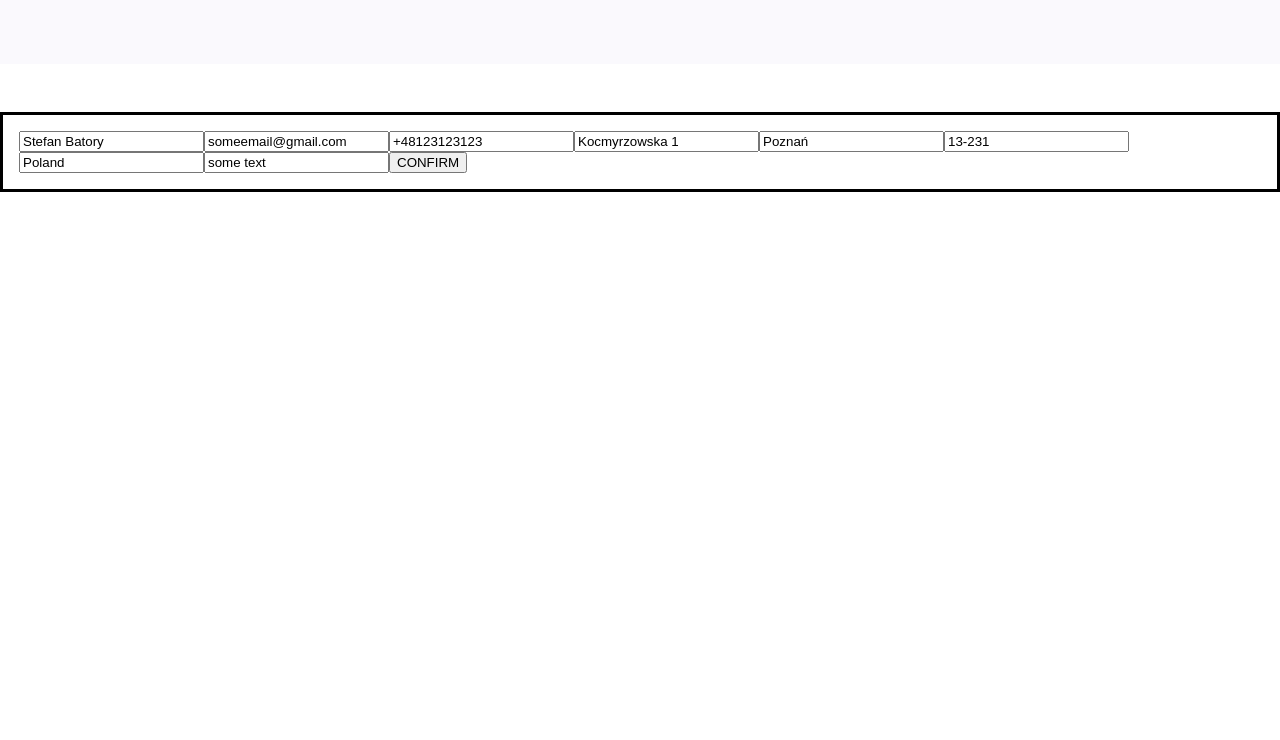
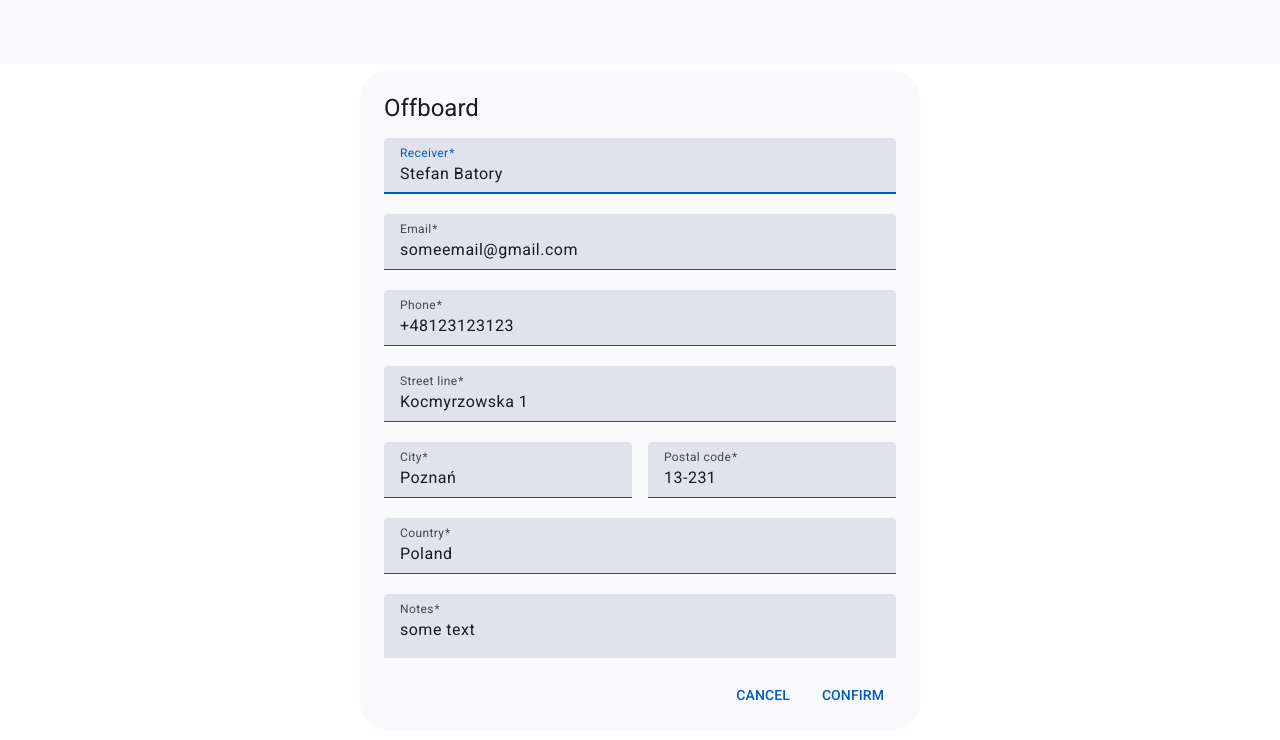
Before and after one commit to KariiO/employee-offboarding, an Angular app: page /employees/vvv1323/offboard in a window 1280 px wide. Shown: the top 740 px of the page. Built offline with nearby package versions, Linux system fonts and the light colour scheme.

Commit message:
use material styles in offboard view

```diff
--- a/src/app/offboard/offboard.component.css
+++ b/src/app/offboard/offboard.component.css
@@ -0,0 +1,15 @@
+form {
+  display: flex;
+  flex-direction: row;
+  flex-wrap: wrap;
+  column-gap: 16px;
+}
+
+.mat-mdc-form-field {
+  width: 100%;
+}
+
+.half-width {
+  /* 16px gap / 2 */
+  width: calc(50% - 8px);
+}
--- a/src/app/offboard/offboard.component.html
+++ b/src/app/offboard/offboard.component.html
@@ -1,14 +1,53 @@
-<dialog open>
-  <form [formGroup]="form" (ngSubmit)="onConfirm()">
-    @let addressControls = form.controls.address.controls;
-    <input type="text" placeholder="Receiver" [formControl]="addressControls.receiver">
-    <input type="text" placeholder="Email" [formControl]="form.controls.email">
-    <input type="text" placeholder="Phone" [formControl]="form.controls.phone">
-    <input type="text" placeholder="Street line" [formControl]="addressControls.streetLine1">
-    <input type="text" placeholder="City" [formControl]="addressControls.city">
-    <input type="text" placeholder="Postal code" [formControl]="addressControls.postalCode">
-    <input type="text" placeholder="Country" [formControl]="addressControls.country">
-    <input type="text" placeholder="Notes" [formControl]="form.controls.notes">
-    <input type="submit" value="CONFIRM">
-  </form>
-</dialog>
+<ng-template #offboardDialog>
+  <h2 mat-dialog-title>Offboard</h2>
+  <mat-dialog-content class="mat-typography">
+    <form>
+      @let addressControls = form.controls.address.controls;
+
+      <mat-form-field>
+        <mat-label>Receiver</mat-label>
+        <input matInput type="text" [formControl]="addressControls.receiver">
+      </mat-form-field>
+      <mat-form-field>
+        @let email = form.controls.email;
+
+        <mat-label>Email</mat-label>
+        <input matInput type="text" [formControl]="email">
+        @if (email.hasError('email') && !email.hasError('required')) {
+          <mat-error>Please enter a valid email address</mat-error>
+        }
+        @if (email.hasError('required')) {
+          <mat-error>Email is <strong>required</strong></mat-error>
+        }
+      </mat-form-field>
+      <mat-form-field>
+        <mat-label>Phone</mat-label>
+        <input matInput type="text" [formControl]="form.controls.phone">
+      </mat-form-field>
+      <mat-form-field>
+        <mat-label>Street line</mat-label>
+        <input matInput type="text" [formControl]="addressControls.streetLine1">
+      </mat-form-field>
+      <mat-form-field class="half-width">
+        <mat-label>City</mat-label>
+        <input matInput type="text" [formControl]="addressControls.city">
+      </mat-form-field>
+      <mat-form-field class="half-width">
+        <mat-label>Postal code</mat-label>
+        <input matInput type="text" [formControl]="addressControls.postalCode">
+      </mat-form-field>
+      <mat-form-field>
+        <mat-label>Country</mat-label>
+        <input matInput type="text" [formControl]="addressControls.country">
+      </mat-form-field>
+      <mat-form-field>
+        <mat-label>Notes</mat-label>
+        <textarea matInput [formControl]="form.controls.notes"></textarea>
+      </mat-form-field>
+    </form>
+  </mat-dialog-content>
+  <mat-dialog-actions align="end">
+    <button mat-button mat-dialog-close (click)="onCancel()">CANCEL</button>
+    <button mat-button [mat-dialog-close]="true" (click)="onConfirm()" [disabled]="form.invalid">CONFIRM</button>
+  </mat-dialog-actions>
+</ng-template>
--- a/src/app/offboard/offboard.component.ts
+++ b/src/app/offboard/offboard.component.ts
@@ -1,25 +1,63 @@
-import {Component, DestroyRef, inject, input} from '@angular/core';
+import {Component, DestroyRef, effect, inject, input, TemplateRef, viewChild} from '@angular/core';
 import {EquipmentService} from '../api/employee.service';
 import {OffboardFormFactory, OffboardFormGroup} from './offboard-form-factory';
 import {FormGroup, ReactiveFormsModule} from '@angular/forms';
 import {takeUntilDestroyed} from '@angular/core/rxjs-interop';
 import {Router} from '@angular/router';
+import {
+  MatDialog,
+  MatDialogActions,
+  MatDialogClose,
+  MatDialogContent,
+  MatDialogRef,
+  MatDialogTitle
+} from '@angular/material/dialog';
+import {MatButton} from '@angular/material/button';
+import {MatError, MatFormField, MatInput, MatLabel} from '@angular/material/input';
 
 @Component({
   selector: 'app-offboard',
   imports: [
-    ReactiveFormsModule
+    ReactiveFormsModule,
+    MatDialogActions,
+    MatDialogClose,
+    MatButton,
+    MatDialogContent,
+    MatDialogTitle,
+    MatFormField,
+    MatInput,
+    MatLabel,
+    MatFormField,
+    MatError
   ],
   templateUrl: './offboard.component.html',
   styleUrl: './offboard.component.css'
 })
 export class OffboardComponent {
+  offboardDialogTemplate = viewChild<TemplateRef<unknown>>('offboardDialog');
+
   private readonly _equipmentService = inject(EquipmentService);
   private readonly _destroyRef = inject(DestroyRef);
   private readonly _router = inject(Router);
+  private readonly _dialog = inject(MatDialog);
+
+  private _dialogRef!: MatDialogRef<unknown>;
 
   id = input<string>();
   form: FormGroup<OffboardFormGroup> = OffboardFormFactory.create();
+
+  constructor() {
+    effect(() => {
+      const offboardDialogTemplate = this.offboardDialogTemplate();
+
+      if (offboardDialogTemplate) {
+        this._dialogRef = this._dialog.open(offboardDialogTemplate, {
+          hasBackdrop: false,
+          width: '640px'
+        })
+      }
+    });
+  }
 
   onConfirm(): void {
     const payload = this.form.getRawValue();
@@ -27,8 +65,15 @@ export class OffboardComponent {
     this._equipmentService.offboard(this.id(), payload)
       .pipe(takeUntilDestroyed(this._destroyRef))
       .subscribe({
-        next: () => this._router.navigateByUrl('/employees'),
+        next: () => {
+          this._dialogRef.close();
+          void this._router.navigateByUrl('/employees')
+        },
         error: () => alert('Unable to perform offboard, try again later!'),
       })
   }
+
+  onCancel(): void {
+    void this._router.navigate(['employees', this.id()]);
+  }
 }
--- a/src/styles.css
+++ b/src/styles.css
@@ -2,3 +2,7 @@
 
 html, body { height: 100%; }
 body { margin: 0; font-family: Roboto, "Helvetica Neue", sans-serif; }
+
+.mat-mdc-progress-spinner {
+  margin: 0 auto;
+}
```
